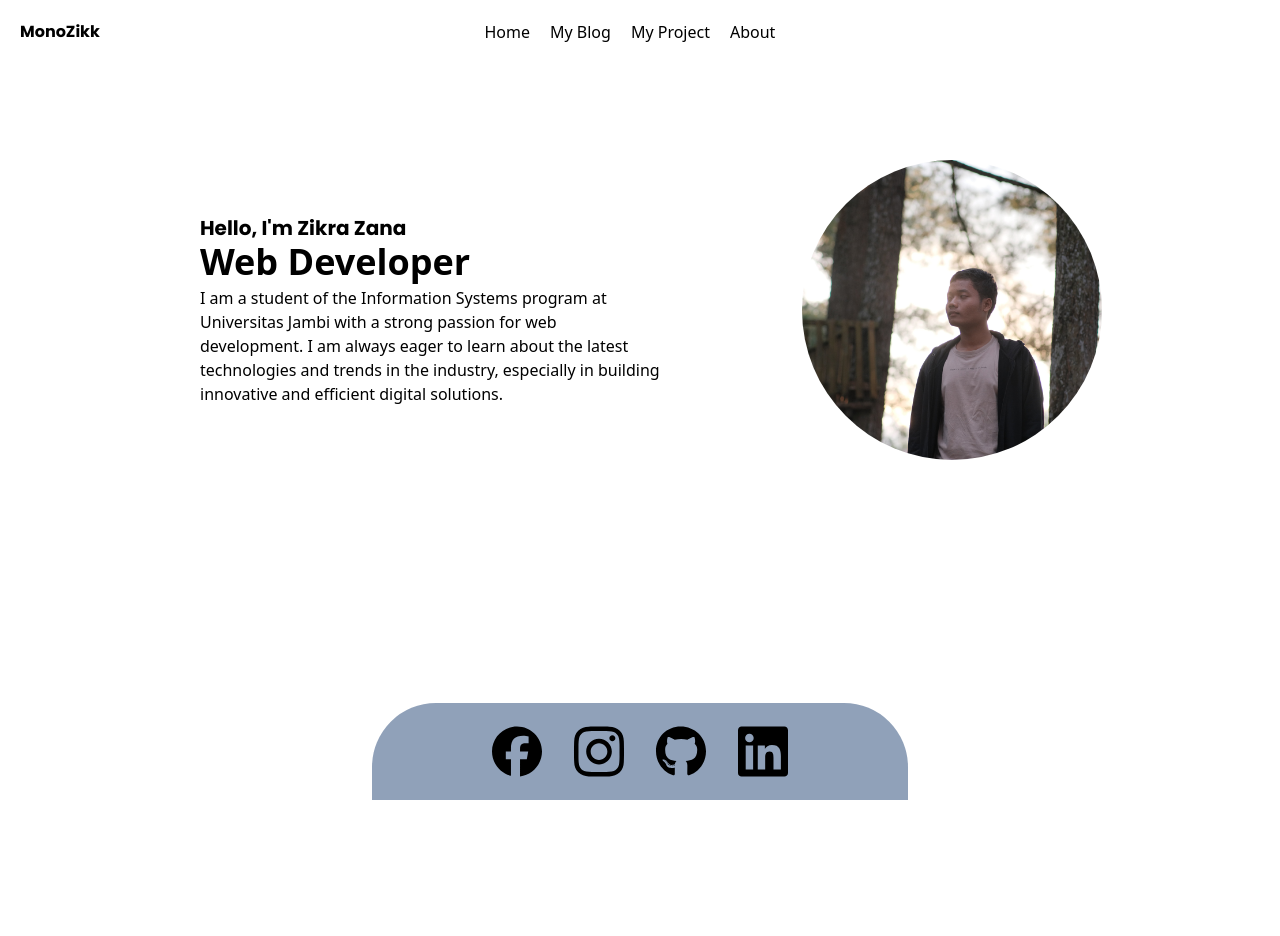
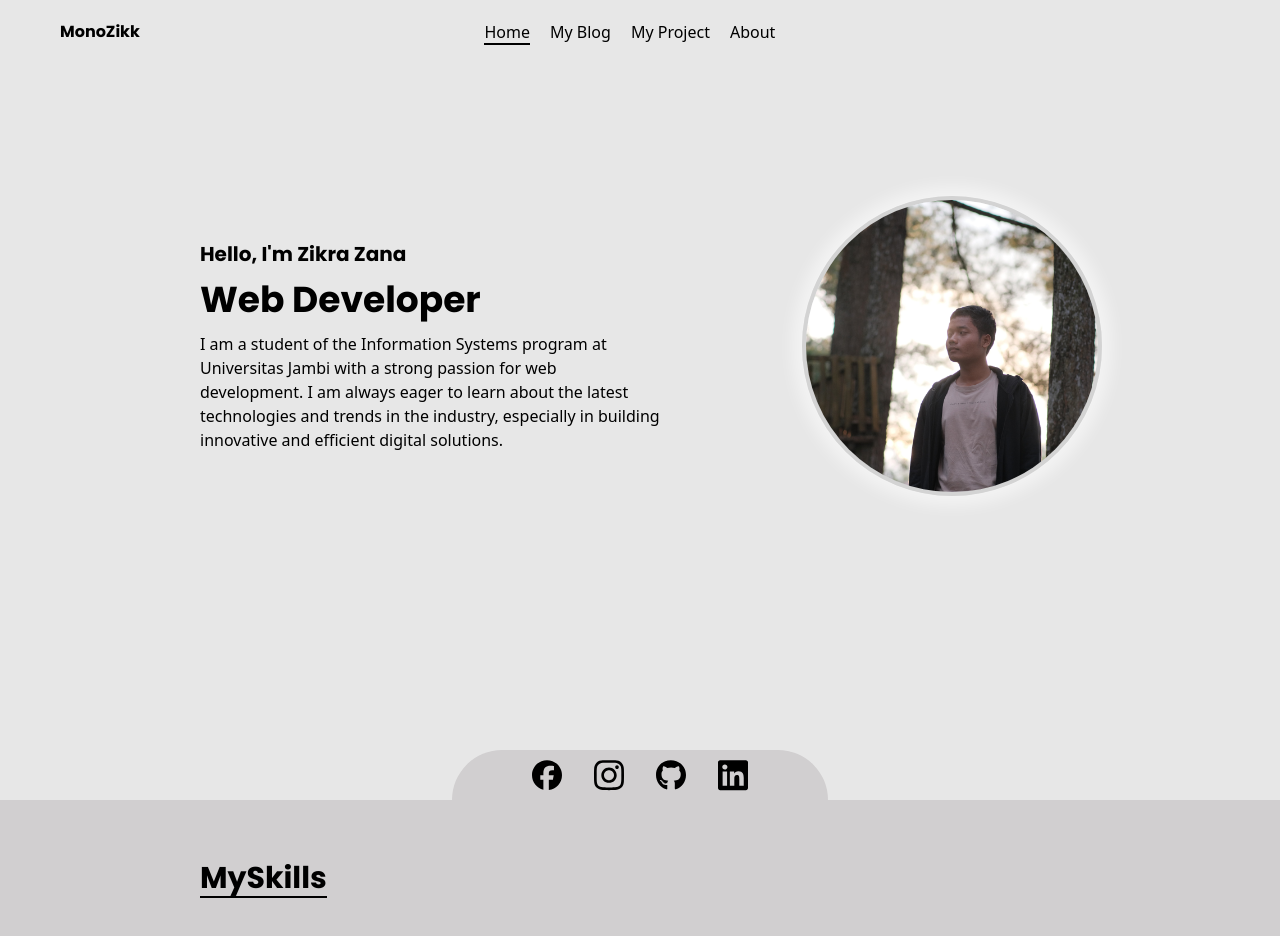
Before and after one commit to ZikraZana/portfolio-v2, a Next.js app: page / in a window 1280 px wide. Shown: the top 936 px of the page. Before the commit the page ends 800 px from the top, so only its background shows below. Built offline with nearby package versions, Linux system fonts and the light colour scheme.

Commit message:
Improving Home Design

```diff
--- a/src/app/globals.css
+++ b/src/app/globals.css
@@ -1,7 +1,10 @@
 @import "tailwindcss";
 
 @theme {
-  --color-primary: black;
+  --color-bg_primary: #E7E7E7;
+  --color-bg_secondary:  ;
+  --color-behind_img: #D3D3D3;
+  --color-behind_sosmed: #D1CFD0 ;
   --radius-6xl: 4rem;
 }
 
--- a/src/app/layout.jsx
+++ b/src/app/layout.jsx
@@ -13,7 +13,7 @@ const mulish = Mulish({
 });
 
 export const metadata = {
-  title: "Create Next App",
+  title: "Zikra Zana",
   description: "Generated by create next app",
 };
 
--- a/src/app/page.jsx
+++ b/src/app/page.jsx
@@ -1,35 +1,13 @@
+import Content_Home from "@/component/Content/Content_Home";
 import Navbar from "@/component/Navbar/Navbar";
-import { faFacebook, faInstagram, faGithub, faLinkedin } from "@fortawesome/free-brands-svg-icons";
-import { FontAwesomeIcon } from "@fortawesome/react-fontawesome";
-import Image from "next/image";
+
 
 
 export default function Home() {
   return (
     <div>
       <Navbar />
-      <div className="min-h-screen flex flex-col justify-between">
-        <div className="grid grid-cols-[1.5fr_1fr] p-30">
-          <div className=" flex justify-center items-center flex-col">
-            <div className="p-10 m-10">
-              <p className="font-bold text-poppins text-xl">Hello, I'm Zikra Zana</p>
-              <p className="text-4xl font-bold mb-1">Web Developer</p>
-              <p className="text-md">I am a student of the Information Systems program at Universitas Jambi with a strong passion for web development. I am always eager to learn about the latest technologies and trends in the industry, especially in building innovative and efficient digital solutions.</p>
-            </div>
-          </div>
-          <div className="p-10 flex justify-center items-center">
-            <img src="foto_diri.jpg" className="rounded-full" alt="" width={"300px"} />
-          </div>
-        </div>
-        <div className="flex justify-center">
-          <div className="flex bg-slate-400 p-5 px-30 gap-8 rounded-t-6xl">
-            <FontAwesomeIcon icon={faFacebook} width={'50px'} />
-            <FontAwesomeIcon icon={faInstagram} width={'50px'} />
-            <FontAwesomeIcon icon={faGithub} width={'50px'} />
-            <FontAwesomeIcon icon={faLinkedin} width={'50px'} />
-          </div>
-        </div>
-      </div>
+      <Content_Home/>
     </div>
   );
 }
--- /dev/null
+++ b/src/component/Content/Content_Home.jsx
@@ -0,0 +1,49 @@
+
+import { faFacebook, faInstagram, faGithub, faLinkedin } from "@fortawesome/free-brands-svg-icons";
+import { FontAwesomeIcon } from "@fortawesome/react-fontawesome";
+import Image from "next/image";
+
+const Content_Home = () => {
+    return (
+        <>
+            <div className="min-h-screen flex flex-col justify-between bg-bg_primary">
+                <div className="grid grid-cols-[1.5fr_1fr] p-30 mt-9">
+                    <div className=" flex justify-center items-center flex-col">
+                        <div className="p-10 m-10">
+                            <p className="font-bold text-poppins text-xl mb-3">Hello, I'm Zikra Zana</p>
+                            <p className="text-4xl font-bold text-poppins mb-3">Web Developer</p>
+                            <p className="text-md">I am a student of the Information Systems program at Universitas Jambi with a strong passion for web development. I am always eager to learn about the latest technologies and trends in the industry, especially in building innovative and efficient digital solutions.</p>
+                        </div>
+                    </div>
+                    <div className="p-10 flex justify-center items-center">
+                        <img
+                            src="foto_diri.jpg"
+                            className="rounded-full border-4 shadow-[0px_0px_15px_10px_rgba(255,255,255,0.5)] border-behind_img"
+                            alt=""
+                            width={"300px"}
+                        />
+
+                    </div>
+                </div>
+                <div className="flex justify-center ">
+                    <div className="flex p-2 px-20 gap-8 bg-behind_sosmed rounded-t-6xl">
+                        <FontAwesomeIcon icon={faFacebook} width={'30px'} />
+                        <FontAwesomeIcon icon={faInstagram} width={'30px'} />
+                        <FontAwesomeIcon icon={faGithub} width={'30px'} />
+                        <FontAwesomeIcon icon={faLinkedin} width={'30px'} />
+                    </div>
+                </div>
+            </div>
+            <div className="bg-behind_sosmed px-40 min-h-screen">
+                <div className="mx-10 py-15">
+                    <p className="text-3xl font-bold border-b-2 w-fit text-poppins">MySkills</p>
+                </div>
+                <div className="mx-10 py-15">
+
+                </div>
+            </div>
+        </>
+    )
+}
+
+export default Content_Home
--- a/src/component/Navbar/Navbar.jsx
+++ b/src/component/Navbar/Navbar.jsx
@@ -4,13 +4,13 @@ const Navbar = () => {
     return (
         <div className="w-full fixed text-black">
             <nav className="p-5 flex justify-between">
-                <div className="">
+                <div className="ms-10">
                     <h1 className="text-poppins font-bold">MonoZikk</h1>
                 </div>
                 <div className="">
                     <ul className="flex gap-5">
-                        <li className="">
-                            <Link href={"/"}>
+                        <li>
+                            <Link href={"/"} className="border-b-2 w-full">
                                 Home
                             </Link>
                         </li>
@@ -31,7 +31,7 @@ const Navbar = () => {
                         </li>
                     </ul>
                 </div>
-                <div className="divider">
+                <div className="divider me-10">
                     <svg width="100" height="0" >
                     </svg>
                 </div>
```
